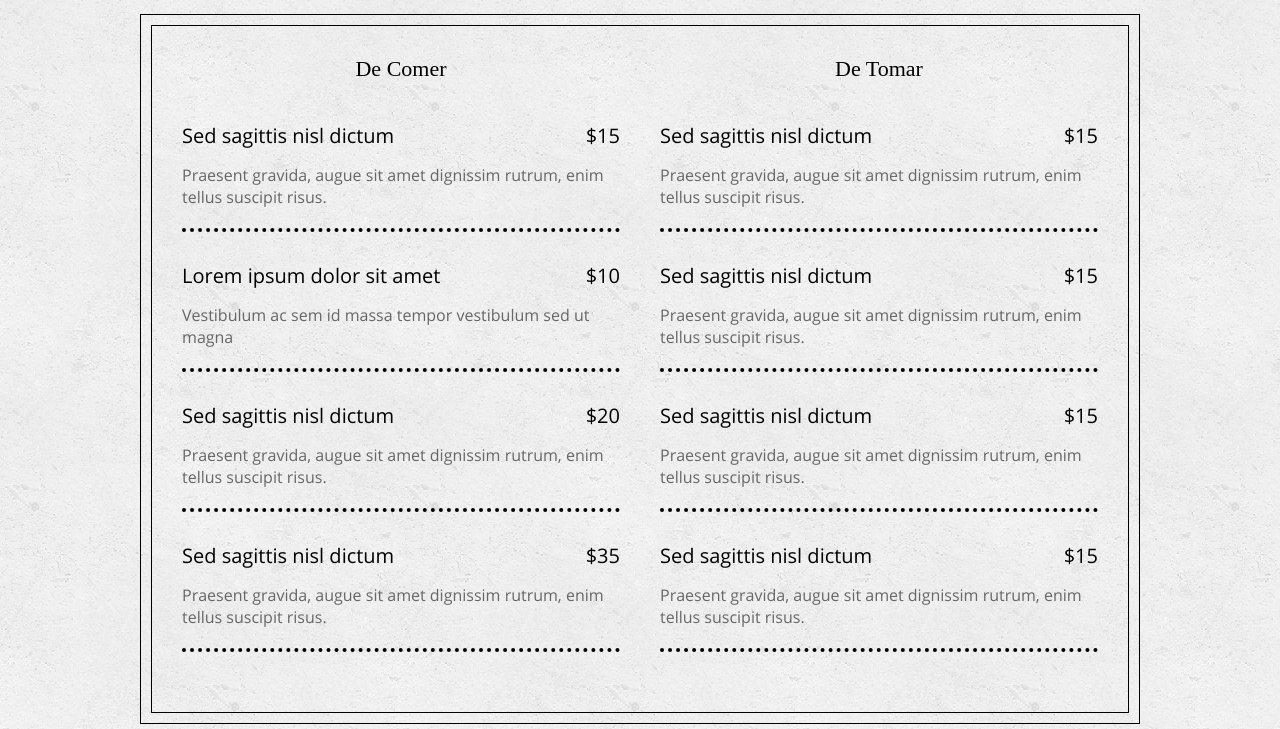
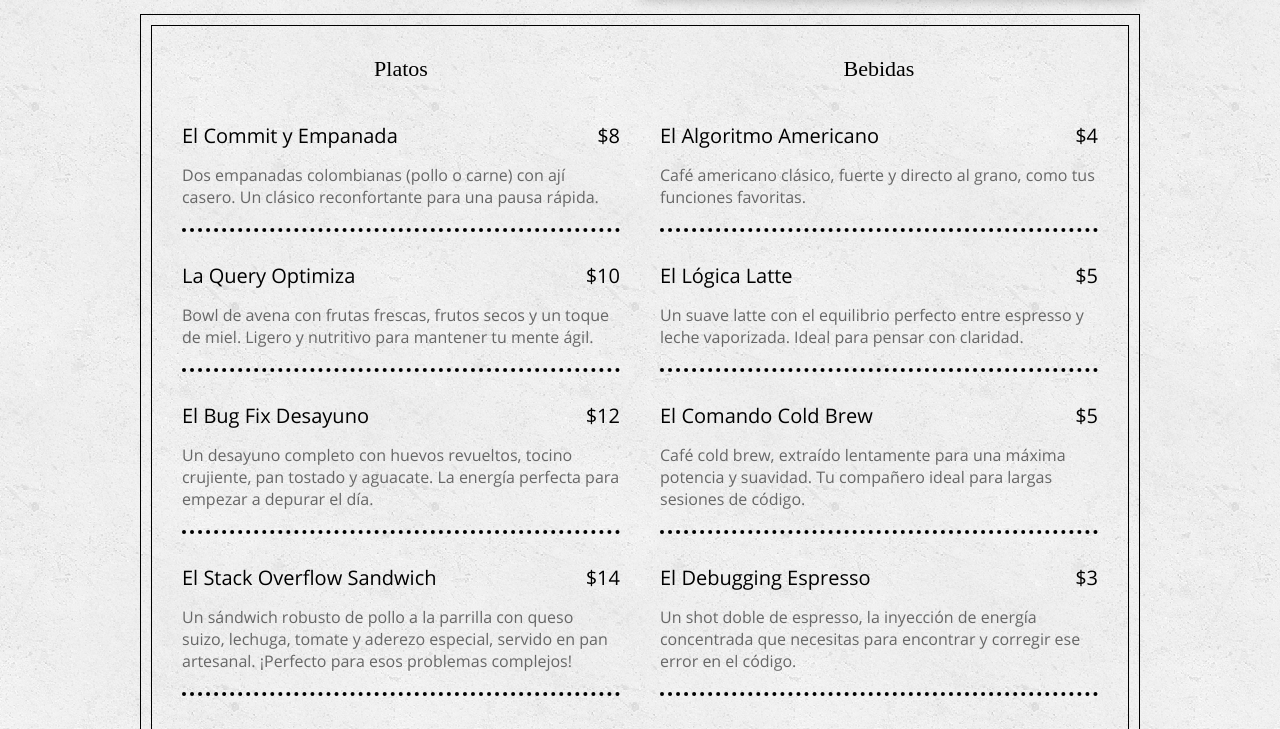
Before and after one commit to angeldavidhurtado/cafe, a plain HTML site: page index.html in a window 1280 px wide. Shown: the part 1351-2080 px from the top of the page. Drawn offline with Linux system fonts and the light colour scheme; a web font is replaced by a local one.

Commit message:
branding

```diff
--- a/index.html
+++ b/index.html
@@ -8,7 +8,9 @@
         <link rel="stylesheet" href="estilos/css/fuentes.css">
         <link rel="stylesheet" href="estilos/css/estilos.css">
 
-        <title>Cafetería Ángel</title>
+        <link rel="icon" type="image/png" sizes="32x32" href="./favicon.png">
+
+        <title>Code & Coffee</title>
     </head>
 
     <body>
@@ -22,8 +24,8 @@
                 </nav>
 
                 <div class="textos" id="textos">
-                    <h1 class="nombre"><span>Cafetería</span> "Ángel"</h1>
-                    <h3>Lorem ipsum dolor sit amet, consectetur adipiscing elit.</h3>
+                    <h1 class="nombre">Code & <!--<span></span>-->Coffee</h1>
+                    <h3>Donde los algoritmos se encuentran con el aroma</h3>
                 </div>
             </div>
         </header>
@@ -37,8 +39,13 @@
 
                     <article>
                         <h3>Acerca de</h3>
-                        <p>Lorem ipsum dolor sit amet, consectetur adipisicing elit, sed do eiusmod tempor incididunt ut labore et dolore magna aliqua.</p>
-                        <p>Ut enim ad minim veniam, quis nostrud exercitation ullamco laboris nisi ut aliquip ex ea commodo consequat. Duis aute irure dolor in reprehenderit in voluptate velit esse cillum dolore eu fugiat nulla pariatur.</p>
+
+                        <p>
+                            El código fluye mejor con una buena taza de café. Somos el punto de encuentro donde la cafeina se une a la creatividad, la colaboración y, por supuesto, un buen Wi-Fi impecable.
+                        </p>
+                        <p>
+                            Desde las primeras líneas de código por la mañana hasta las sesiones de depuración nocturnas, ofrecemos el ambiente ideal para concentrarte, aprender y conectar con otros desarrolladores. Ven a encender tus ideas, a compartir tus proyectos o simplemente a disfrutar de una acogedora pausa.
+                        </p>
                     </article>
                 </div>
             </section>
@@ -50,58 +57,58 @@
                     <div class="contenedor-menu">
                         <div class="contenedor-menu2">
                             <article>
-                                <p class="categoria">De Comer</p>
+                                <p class="categoria">Platos</p>
 
                                 <div class="platillo">
-                                    <p class="nombre">Sed sagittis nisl dictum</p>
-                                    <p class="precio">$15</p>
-                                    <p class="descripcion">Praesent gravida, augue sit amet dignissim rutrum, enim tellus suscipit risus.</p>
+                                    <p class="nombre">El Commit y Empanada</p>
+                                    <p class="precio">$8</p>
+                                    <p class="descripcion">Dos empanadas colombianas (pollo o carne) con ají casero. Un clásico reconfortante para una pausa rápida.</p>
                                 </div>
 
                                 <div class="platillo">
-                                    <p class="nombre">Lorem ipsum dolor sit amet</p>
+                                    <p class="nombre">La Query Optimiza</p>
                                     <p class="precio">$10</p>
-                                    <p class="descripcion">Vestibulum ac sem id massa tempor vestibulum sed ut magna</p>
+                                    <p class="descripcion">Bowl de avena con frutas frescas, frutos secos y un toque de miel. Ligero y nutritivo para mantener tu mente ágil.</p>
                                 </div>
 
                                 <div class="platillo">
-                                    <p class="nombre">Sed sagittis nisl dictum</p>
-                                    <p class="precio">$20</p>
-                                    <p class="descripcion">Praesent gravida, augue sit amet dignissim rutrum, enim tellus suscipit risus.</p>
+                                    <p class="nombre">El Bug Fix Desayuno</p>
+                                    <p class="precio">$12</p>
+                                    <p class="descripcion">Un desayuno completo con huevos revueltos, tocino crujiente, pan tostado y aguacate. La energía perfecta para empezar a depurar el día.</p>
                                 </div>
 
                                 <div class="platillo">
-                                    <p class="nombre">Sed sagittis nisl dictum</p>
-                                    <p class="precio">$35</p>
-                                    <p class="descripcion">Praesent gravida, augue sit amet dignissim rutrum, enim tellus suscipit risus.</p>
+                                    <p class="nombre">El Stack Overflow Sandwich</p>
+                                    <p class="precio">$14</p>
+                                    <p class="descripcion">Un sándwich robusto de pollo a la parrilla con queso suizo, lechuga, tomate y aderezo especial, servido en pan artesanal. ¡Perfecto para esos problemas complejos!</p>
                                 </div>
                             </article>
 
                             <article>
-                                <p class="categoria">De Tomar</p>
+                                <p class="categoria">Bebidas</p>
 
                                 <div class="platillo">
-                                    <p class="nombre">Sed sagittis nisl dictum</p>
-                                    <p class="precio">$15</p>
-                                    <p class="descripcion">Praesent gravida, augue sit amet dignissim rutrum, enim tellus suscipit risus.</p>
+                                    <p class="nombre">El Algoritmo Americano</p>
+                                    <p class="precio">$4</p>
+                                    <p class="descripcion">Café americano clásico, fuerte y directo al grano, como tus funciones favoritas.</p>
                                 </div>
 
                                 <div class="platillo">
-                                    <p class="nombre">Sed sagittis nisl dictum</p>
-                                    <p class="precio">$15</p>
-                                    <p class="descripcion">Praesent gravida, augue sit amet dignissim rutrum, enim tellus suscipit risus.</p>
+                                    <p class="nombre">El Lógica Latte</p>
+                                    <p class="precio">$5</p>
+                                    <p class="descripcion">Un suave latte con el equilibrio perfecto entre espresso y leche vaporizada. Ideal para pensar con claridad.</p>
                                 </div>
 
                                 <div class="platillo">
-                                    <p class="nombre">Sed sagittis nisl dictum</p>
-                                    <p class="precio">$15</p>
-                                    <p class="descripcion">Praesent gravida, augue sit amet dignissim rutrum, enim tellus suscipit risus.</p>
+                                    <p class="nombre">El Comando Cold Brew</p>
+                                    <p class="precio">$5</p>
+                                    <p class="descripcion">Café cold brew, extraído lentamente para una máxima potencia y suavidad. Tu compañero ideal para largas sesiones de código.</p>
                                 </div>
 
                                 <div class="platillo">
-                                    <p class="nombre">Sed sagittis nisl dictum</p>
-                                    <p class="precio">$15</p>
-                                    <p class="descripcion">Praesent gravida, augue sit amet dignissim rutrum, enim tellus suscipit risus.</p>
+                                    <p class="nombre">El Debugging Espresso</p>
+                                    <p class="precio">$3</p>
+                                    <p class="descripcion">Un shot doble de espresso, la inyección de energía concentrada que necesitas para encontrar y corregir ese error en el código.</p>
                                 </div>
                             </article>
                         </div>
@@ -169,7 +176,7 @@
         <footer>
             <div class="contenedor">
                 <div class="derechos-autor">
-                    <p>© Cafetería Ángel</p>
+                    <p>© Code & Coffee</p>
                 </div>
             </div>
         </footer>
```
Also changed, not shown: favicon.png (added).
